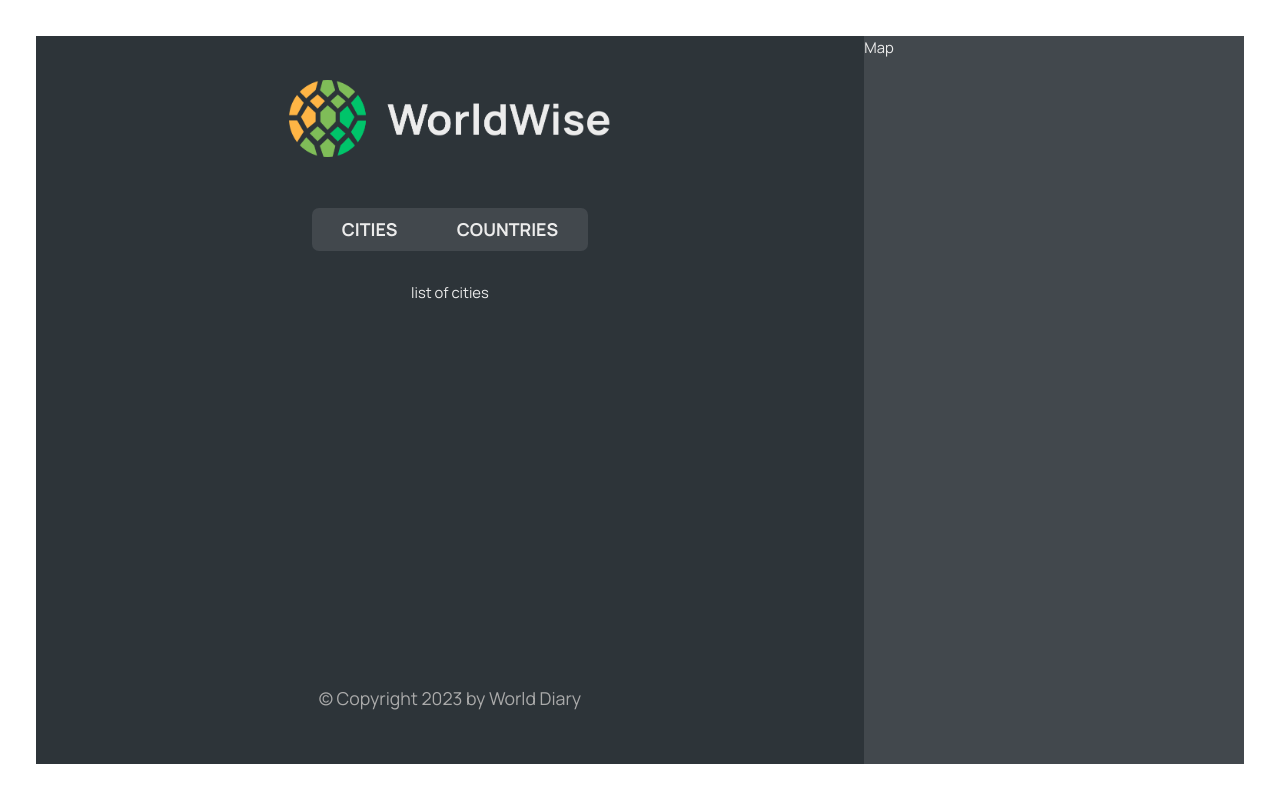
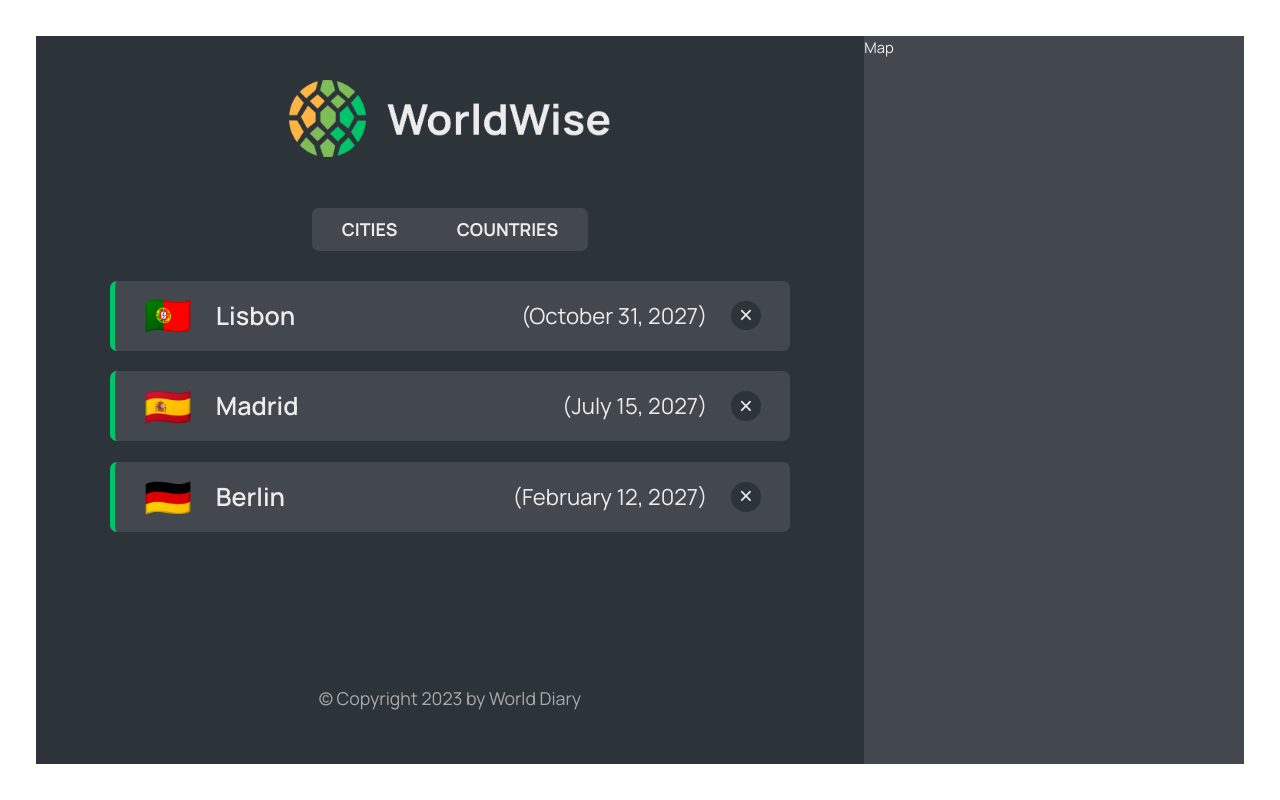
Before and after one commit to jayden-n/tours-diary, a React (Vite) app: page /app in a window 1280 px wide. Built offline with nearby package versions, Linux system fonts and the light colour scheme; data requests are answered from the project's data file.

Commit message:
implemented: cities list

```diff
--- a/package.json
+++ b/package.json
@@ -7,9 +7,11 @@
     "dev": "vite",
     "build": "vite build",
     "lint": "eslint . --ext js,jsx --report-unused-disable-directives --max-warnings 0",
-    "preview": "vite preview"
+    "preview": "vite preview",
+    "server": "json-server --watch data/cities.json --port 8000 --delay 500"
   },
   "dependencies": {
+    "json-server": "^0.17.3",
     "react": "^18.2.0",
     "react-dom": "^18.2.0",
     "react-router-dom": "^6.15.0"
--- a/src/App.jsx
+++ b/src/App.jsx
@@ -5,16 +5,45 @@
 import Homepage from './pages/Homepage';
 import PageNotFound from './pages/PageNotFound';
 import AppLayout from './pages/AppLayout';
+import CityList from './components/CityList';
+import { useEffect, useState } from 'react';
+
+const BASE_URL = 'http://localhost:8000';
 
 const App = () => {
+  const [cities, setCities] = useState([]);
+  const [isLoading, setIsLoading] = useState(false);
+
+  useEffect(() => {
+    async function fetchCities() {
+      try {
+        setIsLoading(true);
+        const res = await fetch(`${BASE_URL}/cities`);
+        const data = await res.json();
+        setCities(data);
+      } catch {
+        alert('There was an error loading data...');
+      } finally {
+        setIsLoading(false);
+      }
+    }
+    fetchCities();
+  }, []);
+
   return (
     <BrowserRouter>
       <Routes>
         <Route path='product' element={<Product />} />
         <Route path='pricing' element={<Pricing />} />
         <Route path='app' element={<AppLayout />}>
-          <Route index element={<p>list of cities </p>} />
-          <Route path='cities' element={<p>list of cities here</p>} />
+          <Route
+            index
+            element={<CityList cities={cities} isLoading={isLoading} />}
+          />
+          <Route
+            path='cities'
+            element={<CityList cities={cities} isLoading={isLoading} />}
+          />
           <Route path='countries' element={<p>list of countries here</p>} />
           <Route path='form' element={<p>list of FORMS here</p>} />
         </Route>
--- /dev/null
+++ b/src/components/CityItem.jsx
@@ -0,0 +1,22 @@
+import styles from './CityItem.module.css';
+
+const formatDate = (date) =>
+  new Intl.DateTimeFormat('en', {
+    day: 'numeric',
+    month: 'long',
+    year: 'numeric',
+  }).format(new Date(date));
+
+const CityItem = ({ city }) => {
+  const { cityName, emoji, date } = city;
+  return (
+    <li className={styles.cityItem}>
+      <span className={styles.emoji}>{emoji}</span>
+      <h3 className={styles.name}>{cityName}</h3>
+      <time className={styles.date}>({formatDate(date)})</time>
+      <button className={styles.deleteBtn}>&times;</button>
+    </li>
+  );
+};
+
+export default CityItem;
--- /dev/null
+++ b/src/components/CityList.jsx
@@ -0,0 +1,24 @@
+import CityItem from './CityItem';
+import styles from './CityList.module.css';
+import Message from './Message';
+import Spinner from './Spinner';
+
+const CityList = ({ cities, isLoading }) => {
+  if (isLoading) {
+    return <Spinner />;
+  }
+  if (!cities.length) {
+    return (
+      <Message message='Add your 1st city by clicking on a city on the map' />
+    );
+  }
+  return (
+    <ul className={styles.cityList}>
+      {cities.map((city) => (
+        <CityItem city={city} key={city.id} />
+      ))}
+    </ul>
+  );
+};
+
+export default CityList;
--- a/src/components/Message.jsx
+++ b/src/components/Message.jsx
@@ -1,9 +1,9 @@
-import styles from "./Message.module.css";
+import styles from './Message.module.css';
 
 function Message({ message }) {
   return (
     <p className={styles.message}>
-      <span role="img">👋</span> {message}
+      <span role='img'>👋</span> {message}
     </p>
   );
 }
--- a/src/components/Spinner.jsx
+++ b/src/components/Spinner.jsx
@@ -1,4 +1,4 @@
-import styles from "./Spinner.module.css";
+import styles from './Spinner.module.css';
 
 function Spinner() {
   return (
```
Also changed, not shown: src/components/City.jsx (+12 -12 lines), .eslintrc.cjs, 1 other file (tests, documents, lock files or other folders).
